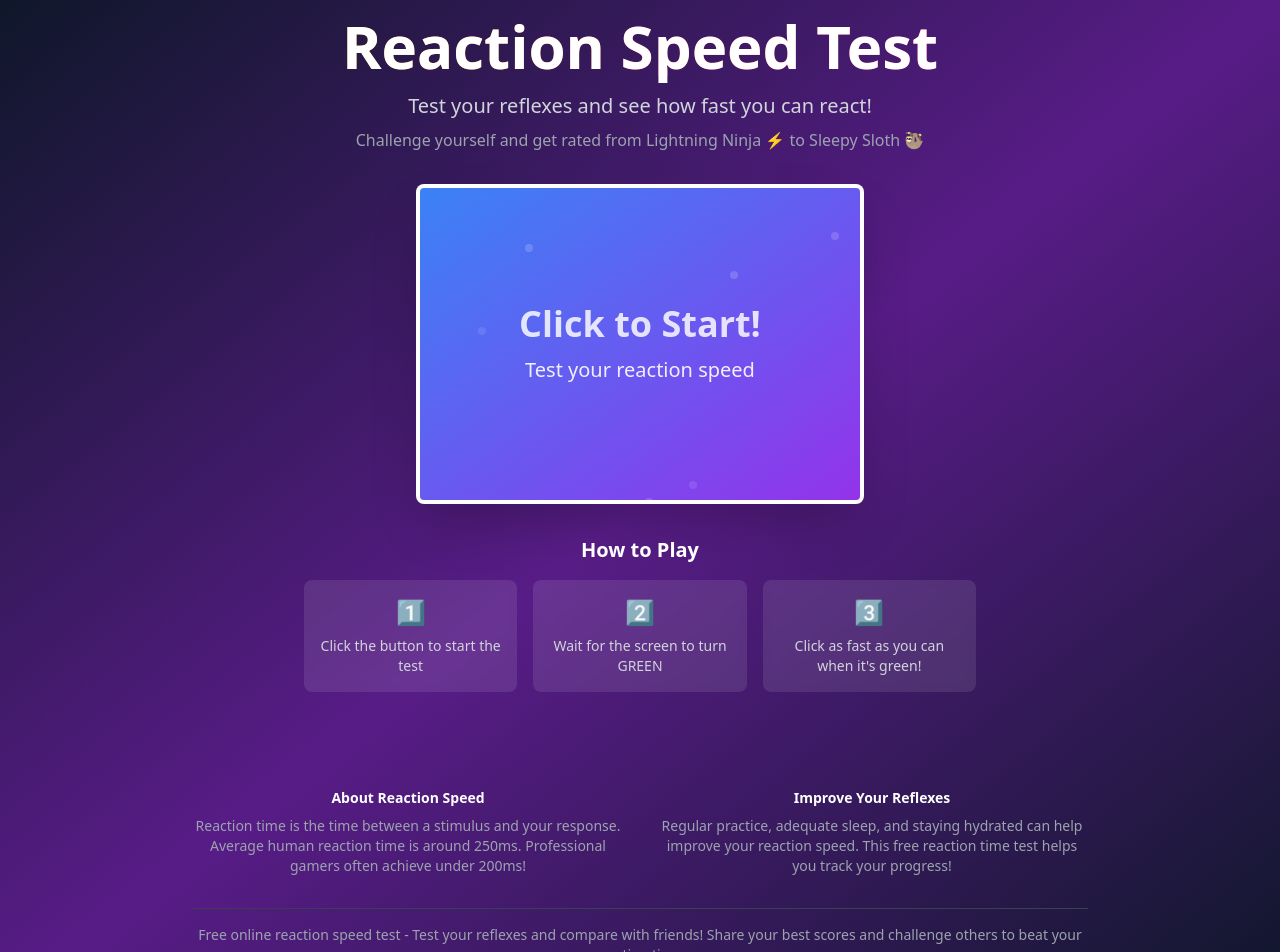
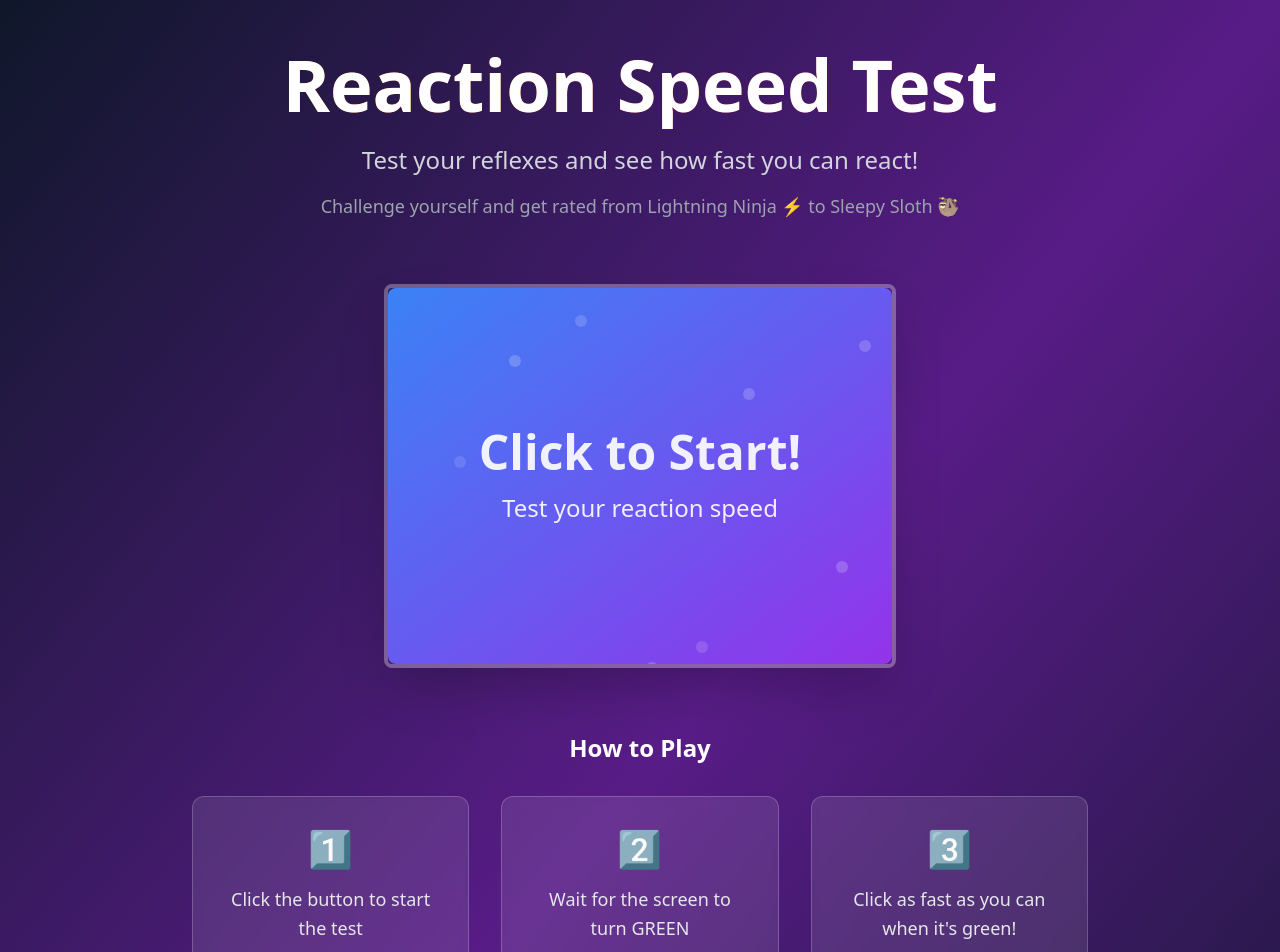
Before and after one commit to askharoun/reaction-time, a React (Vite) app: page / in a window 1280 px wide. Shown: the top 952 px of the page. Built offline with nearby package versions, Linux system fonts and the light colour scheme.

Commit message:
Fix: Improve layout and styling
Improved margins and overall visual appearance for a more professional look.

```diff
--- a/src/pages/Index.tsx
+++ b/src/pages/Index.tsx
@@ -160,50 +160,52 @@ const Index = () => {
   const config = getStateConfig();
 
   return (
-    <div className="min-h-screen bg-gradient-to-br from-slate-900 via-purple-900 to-slate-900 flex flex-col items-center justify-center p-4">
+    <div className="min-h-screen bg-gradient-to-br from-slate-900 via-purple-900 to-slate-900">
+      <div className="container mx-auto px-6 py-12 max-w-6xl">
         {/* SEO Content Header */}
-      <div className="text-center mb-8 max-w-4xl">
-        <h1 className="text-4xl md:text-6xl font-bold text-white mb-4 bg-gradient-to-r from-yellow-400 via-red-500 to-pink-500 bg-clip-text text-transparent">
+        <div className="text-center mb-16">
+          <h1 className="text-5xl md:text-7xl font-bold text-white mb-6 bg-gradient-to-r from-yellow-400 via-red-500 to-pink-500 bg-clip-text text-transparent leading-tight">
             Reaction Speed Test
           </h1>
-        <p className="text-lg md:text-xl text-gray-300 mb-2">
+          <p className="text-xl md:text-2xl text-gray-300 mb-4 max-w-3xl mx-auto leading-relaxed">
             Test your reflexes and see how fast you can react!
           </p>
-        <p className="text-gray-400">
+          <p className="text-lg text-gray-400 max-w-2xl mx-auto">
             Challenge yourself and get rated from Lightning Ninja ⚡ to Sleepy Sloth 🦥
           </p>
         </div>
 
         {/* Statistics Bar */}
         {attempts > 0 && (
-        <div className="flex flex-wrap gap-4 mb-6 justify-center">
-          <Badge variant="secondary" className="flex items-center gap-2 px-4 py-2 text-sm">
-            <Trophy className="w-4 h-4 text-yellow-500" />
+          <div className="flex flex-wrap gap-6 mb-12 justify-center">
+            <Badge variant="secondary" className="flex items-center gap-3 px-6 py-3 text-base font-medium bg-white/10 backdrop-blur-sm border-white/20 text-white hover:bg-white/20 transition-all duration-300">
+              <Trophy className="w-5 h-5 text-yellow-400" />
               Best: {bestTime}ms
             </Badge>
-          <Badge variant="secondary" className="flex items-center gap-2 px-4 py-2 text-sm">
-            <Zap className="w-4 h-4 text-blue-500" />
+            <Badge variant="secondary" className="flex items-center gap-3 px-6 py-3 text-base font-medium bg-white/10 backdrop-blur-sm border-white/20 text-white hover:bg-white/20 transition-all duration-300">
+              <Zap className="w-5 h-5 text-blue-400" />
               Average: {averageTime}ms
             </Badge>
-          <Badge variant="secondary" className="flex items-center gap-2 px-4 py-2 text-sm">
-            <Clock className="w-4 h-4 text-green-500" />
+            <Badge variant="secondary" className="flex items-center gap-3 px-6 py-3 text-base font-medium bg-white/10 backdrop-blur-sm border-white/20 text-white hover:bg-white/20 transition-all duration-300">
+              <Clock className="w-5 h-5 text-green-400" />
               Attempts: {attempts}
             </Badge>
           </div>
         )}
 
         {/* Main Game Area */}
-      <Card className="w-full max-w-md h-80 p-0 overflow-hidden shadow-2xl border-4 border-white/20">
+        <div className="flex justify-center mb-16">
+          <Card className="w-full max-w-lg h-96 p-0 overflow-hidden shadow-2xl border-4 border-white/30 bg-transparent">
             <div
-          className={`w-full h-full ${config.bgColor} cursor-pointer transition-all duration-300 hover:scale-105 active:scale-95 flex flex-col items-center justify-center text-white relative overflow-hidden`}
+              className={`w-full h-full ${config.bgColor} cursor-pointer transition-all duration-300 hover:scale-[1.02] active:scale-95 flex flex-col items-center justify-center text-white relative overflow-hidden rounded-lg`}
               onClick={config.action}
             >
               {/* Animated background elements */}
               <div className="absolute inset-0 opacity-20">
-            {[...Array(6)].map((_, i) => (
+                {[...Array(8)].map((_, i) => (
                   <div
                     key={i}
-                className={`absolute w-2 h-2 bg-white rounded-full animate-pulse`}
+                    className={`absolute w-3 h-3 bg-white rounded-full animate-pulse`}
                     style={{
                       left: `${Math.random() * 100}%`,
                       top: `${Math.random() * 100}%`,
@@ -214,49 +216,50 @@ const Index = () => {
                 ))}
               </div>
 
-          <div className="text-center z-10">
-            <div className="text-3xl md:text-4xl font-bold mb-3 animate-pulse">
+              <div className="text-center z-10 px-8">
+                <div className="text-4xl md:text-5xl font-bold mb-4 animate-pulse leading-tight">
                   {config.text}
                 </div>
-            <div className="text-lg md:text-xl opacity-90">
+                <div className="text-xl md:text-2xl opacity-90 leading-relaxed">
                   {config.subtext}
                 </div>
 
                 {gameState === 'result' && reactionTime && (
-              <div className="mt-4 text-6xl animate-bounce">
+                  <div className="mt-6 text-7xl animate-bounce">
                     {getRating(reactionTime).emoji}
                   </div>
                 )}
               </div>
             </div>
           </Card>
+        </div>
 
         {/* Instructions */}
-      <div className="mt-8 text-center max-w-2xl">
-        <h2 className="text-xl font-semibold text-white mb-4">How to Play</h2>
-        <div className="grid md:grid-cols-3 gap-4 text-sm text-gray-300">
-          <div className="bg-white/10 rounded-lg p-4 backdrop-blur-sm">
-            <div className="text-2xl mb-2">1️⃣</div>
-            <p>Click the button to start the test</p>
+        <div className="mb-16">
+          <h2 className="text-2xl font-semibold text-white mb-8 text-center">How to Play</h2>
+          <div className="grid md:grid-cols-3 gap-8 max-w-4xl mx-auto">
+            <div className="bg-white/10 rounded-xl p-8 backdrop-blur-sm border border-white/20 text-center hover:bg-white/15 transition-all duration-300">
+              <div className="text-4xl mb-4">1️⃣</div>
+              <p className="text-gray-200 text-lg leading-relaxed">Click the button to start the test</p>
             </div>
-          <div className="bg-white/10 rounded-lg p-4 backdrop-blur-sm">
-            <div className="text-2xl mb-2">2️⃣</div>
-            <p>Wait for the screen to turn GREEN</p>
+            <div className="bg-white/10 rounded-xl p-8 backdrop-blur-sm border border-white/20 text-center hover:bg-white/15 transition-all duration-300">
+              <div className="text-4xl mb-4">2️⃣</div>
+              <p className="text-gray-200 text-lg leading-relaxed">Wait for the screen to turn GREEN</p>
             </div>
-          <div className="bg-white/10 rounded-lg p-4 backdrop-blur-sm">
-            <div className="text-2xl mb-2">3️⃣</div>
-            <p>Click as fast as you can when it's green!</p>
+            <div className="bg-white/10 rounded-xl p-8 backdrop-blur-sm border border-white/20 text-center hover:bg-white/15 transition-all duration-300">
+              <div className="text-4xl mb-4">3️⃣</div>
+              <p className="text-gray-200 text-lg leading-relaxed">Click as fast as you can when it's green!</p>
             </div>
           </div>
         </div>
 
         {/* Action Buttons */}
-      <div className="mt-8 flex gap-4">
+        <div className="flex justify-center gap-6 mb-16">
           {gameState === 'result' && (
             <Button
               onClick={resetGame}
               size="lg"
-            className="bg-gradient-to-r from-green-500 to-blue-500 hover:from-green-600 hover:to-blue-600 text-white font-semibold px-8 py-3 text-lg shadow-lg"
+              className="bg-gradient-to-r from-green-500 to-blue-500 hover:from-green-600 hover:to-blue-600 text-white font-semibold px-10 py-4 text-xl shadow-lg hover:shadow-xl transition-all duration-300 border-0"
             >
               Try Again
             </Button>
@@ -267,52 +270,53 @@ const Index = () => {
               onClick={resetStats}
               variant="outline"
               size="lg"
-            className="border-2 border-red-400/50 text-red-300 hover:bg-red-500/20 hover:border-red-400 hover:text-red-200 font-semibold px-8 py-3 text-lg flex items-center gap-3 transition-all duration-300 shadow-lg backdrop-blur-sm bg-red-900/20"
+              className="border-2 border-red-400/60 text-red-300 hover:bg-red-500/20 hover:border-red-400 hover:text-red-200 font-semibold px-10 py-4 text-xl flex items-center gap-4 transition-all duration-300 shadow-lg hover:shadow-xl backdrop-blur-sm bg-red-900/20"
             >
-            <RotateCcw className="w-5 h-5" />
+              <RotateCcw className="w-6 h-6" />
               Reset All Stats
             </Button>
           )}
         </div>
 
         {/* SEO Footer Content */}
-      <footer className="mt-16 text-center max-w-4xl text-gray-400 text-sm">
-        <div className="grid md:grid-cols-2 gap-8 mb-8">
-          <div>
-            <h3 className="text-white font-semibold mb-2">About Reaction Speed</h3>
-            <p>
+        <footer className="text-center max-w-5xl mx-auto text-gray-400">
+          <div className="grid md:grid-cols-2 gap-12 mb-12">
+            <div className="bg-white/5 rounded-xl p-8 backdrop-blur-sm border border-white/10">
+              <h3 className="text-white font-semibold mb-4 text-xl">About Reaction Speed</h3>
+              <p className="leading-relaxed text-lg">
                 Reaction time is the time between a stimulus and your response.
                 Average human reaction time is around 250ms. Professional gamers often achieve under 200ms!
               </p>
             </div>
-          <div>
-            <h3 className="text-white font-semibold mb-2">Improve Your Reflexes</h3>
-            <p>
+            <div className="bg-white/5 rounded-xl p-8 backdrop-blur-sm border border-white/10">
+              <h3 className="text-white font-semibold mb-4 text-xl">Improve Your Reflexes</h3>
+              <p className="leading-relaxed text-lg">
                 Regular practice, adequate sleep, and staying hydrated can help improve your reaction speed.
                 This free reaction time test helps you track your progress!
               </p>
             </div>
           </div>
-        <div className="border-t border-gray-700 pt-4 space-y-2">
-          <p>
+          <div className="border-t border-gray-600/50 pt-8 space-y-4">
+            <p className="text-lg leading-relaxed">
               Free online reaction speed test - Test your reflexes and compare with friends!
               Share your best scores and challenge others to beat your reaction time.
             </p>
-          <p className="flex items-center justify-center gap-2 text-gray-500">
+            <p className="flex items-center justify-center gap-2 text-gray-500 text-base">
               Made by
               <a
                 href="https://askharoun.dev"
                 target="_blank"
                 rel="noopener noreferrer"
-              className="text-blue-400 hover:text-blue-300 transition-colors duration-300 flex items-center gap-1 underline"
+                className="text-blue-400 hover:text-blue-300 transition-colors duration-300 flex items-center gap-1 underline font-medium"
               >
                 askharoun.dev
-              <ExternalLink className="w-3 h-3" />
+                <ExternalLink className="w-4 h-4" />
               </a>
             </p>
           </div>
         </footer>
       </div>
+    </div>
   );
 };
 
```
Lines whose indentation alone changed are shown as unchanged.
